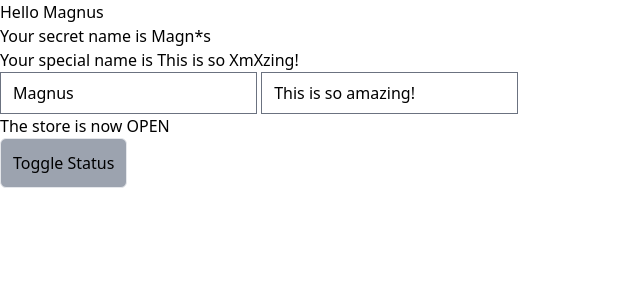
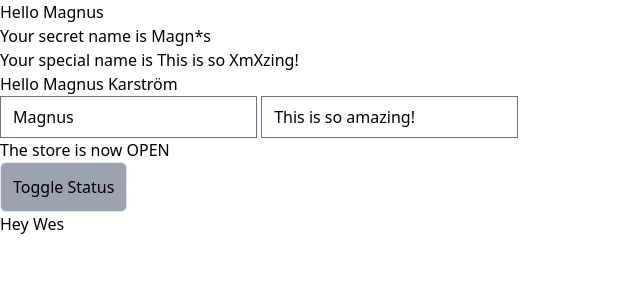
Before and after one commit to mrkarstrom/Svelte5, a SvelteKit app: page / in a window 1280 px wide. Shown: the top 300 px of the page, without its empty margins (0-640 px from the left). Built offline with nearby package versions, Linux system fonts and the light colour scheme.

Commit message:
feat (+page.svelte): Updating the optional fake_name variable.

```diff
--- a/src/routes/+page.svelte
+++ b/src/routes/+page.svelte
@@ -2,12 +2,14 @@
 	import Header from './Header.svelte';
 	let text = $state('This is so amazing!');
 	let name = $state('Magnus');
-
+	let fullName = $derived(name + ' ' + 'Karström');
 	let status: 'OPEN' | 'CLOSED' = $state('OPEN');
+	let fake_name = 'Wes';
 </script>
 
 <Header {name} {text}></Header>
 
+<h2>Hello {fullName}</h2>
 <input type="text" bind:value={name} />
 <input type="text" bind:value={text} />
 
@@ -16,3 +18,5 @@
 	class="btn button bg-gray-400 border p-3 rounded-md"
 	onclick={() => (status = status === 'OPEN' ? 'CLOSED' : 'OPEN')}>Toggle Status</button
 >
+
+<h2>Hey {fake_name}</h2>
--- a/src/routes/Header.svelte
+++ b/src/routes/Header.svelte
@@ -1,10 +1,12 @@
 <script lang="ts">
 	let {
 		name,
-		text
+		text,
+		fake_name = null
 	}: {
 		name: string;
 		text: string;
+		fake_name?: null | string;
 	} = $props();
 </script>
 
@@ -12,5 +14,7 @@
 <h1>Your secret name is {name.replace('u', '*')}</h1>
 <h1>Your special name is {text.replaceAll('a', 'X')}</h1>
 
+<p>{fake_name}</p>
+
 <style>
 </style>
```
